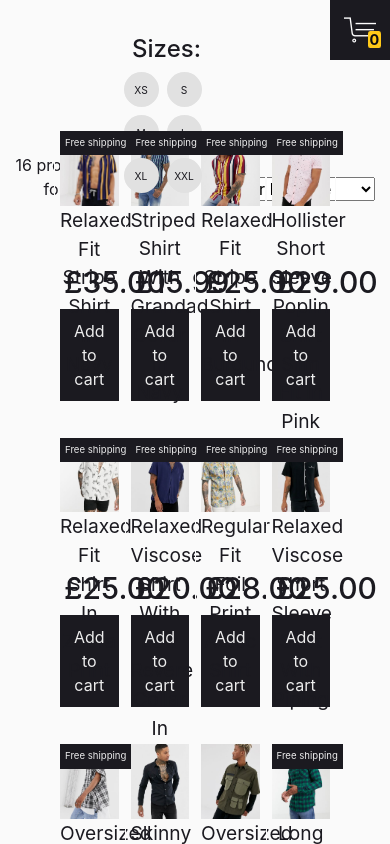
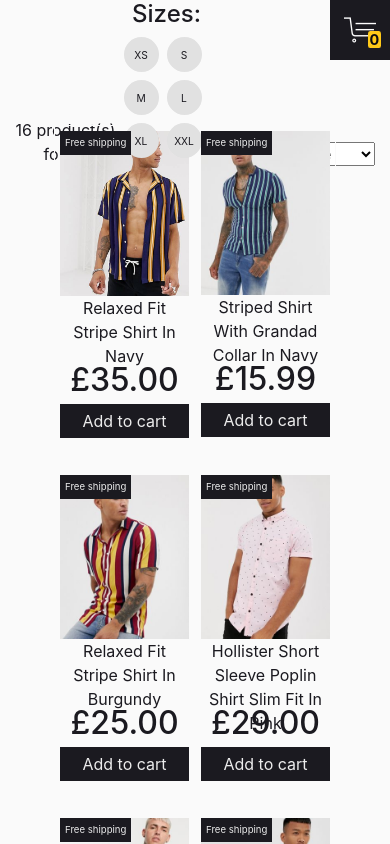
Before and after one commit to RBGeorgiev/javascript-practice, a React (Create React App) app in the folder shopping-cart-react/: page / in a window 390 px wide. Shown: the top 844 px of the page. Built offline with nearby package versions, Linux system fonts and the light colour scheme.

Commit message:
added @media

```diff
--- a/shopping-cart-react/src/App.css
+++ b/shopping-cart-react/src/App.css
@@ -57,14 +57,13 @@ article {
 }
 
 .shelf-item-name {
-  height: 50px;
+  height: 60px;
   font-size: 1.2em;
 }
 
 .shelf-item-price {
-  font-size: 30px;
+  font-size: 2em;
   font-weight: 500;
-  padding: 4px;
 }
 
 .shelf-item-buy-btn {
@@ -136,6 +135,7 @@ article {
   -webkit-transition: right .2s;
   transition: right .2s;
   color: #ececec;
+  z-index: 20;
 }
 
 .cart-open {
@@ -293,3 +293,27 @@ article {
   border-radius: 4px;
   border: 1px solid #c2c2c2;
 }
+
+@media only screen and (max-width: 1366px) {
+  .shelf-item-name {
+    font-size: 1em;
+  }
+  .shelf-item-buy-btn {
+    padding: 5px;
+  }
+}
+
+@media only screen and (max-width: 1024px) {
+  article {
+    width: 33.33%;
+  }
+  .filters {
+    padding-top: 0px;
+  }
+}
+
+@media only screen and (max-width: 640px) {
+    article {
+    width: 50%;
+  }
+}
```
